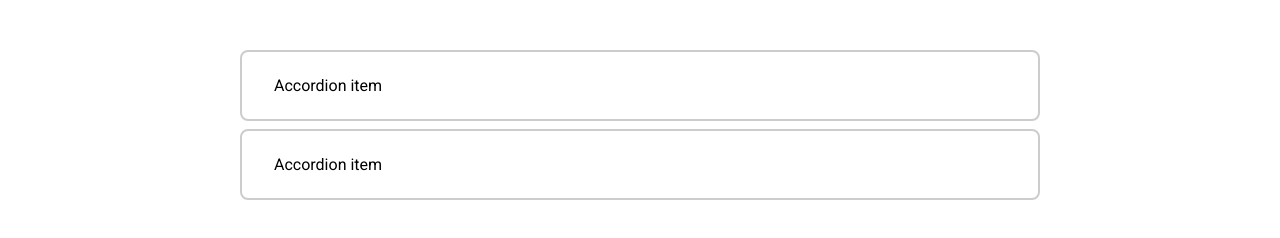
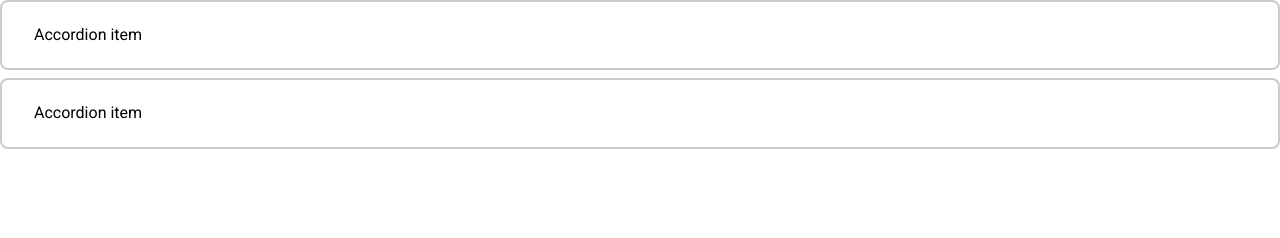
Before and after one commit to js-tasks-ru/htmlcss-20210409_kivals-90, a website: page 03-lection1/02-accordion/index.html in a window 1280 px wide. Drawn offline with nearby package versions, Linux system fonts and the light colour scheme.

Commit message:
Fix accordion

```diff
--- a/03-lection1/02-accordion/index.html
+++ b/03-lection1/02-accordion/index.html
@@ -2,6 +2,7 @@
 <!-- Страница с аккордеоном -->
 <html lang="ru">
     <head>
+        <link rel="stylesheet" href="../../node_modules/normalize.css/normalize.css">
         <link rel="stylesheet" href="../../assets/css/main.css">
         <link rel="stylesheet" href="./accordion.css">
     </head>
--- a/assets/css/main.css
+++ b/assets/css/main.css
@@ -1,11 +1,24 @@
 @import '../fonts/fonts.css';
+@import '../../components/header/header.css';
+@import '../../components/main/main.css';
+@import '../../components/footer/footer.css';
 
 :root {
     --white: #ffffff;
     --black: #212429;
+    --primary-h: 228;
+    --primary-s: 81%;
+    --primary-l: 59%;
+    --primary: hsl(var(--primary-h), var(--primary-s), var(--primary-l));
+    --primary-darken: hsl(var(--primary-h), calc(var(--primary-s) - 12%) , calc(var(--primary-l) - 14%) );
+    --secondary-h: 255;
+    --secondary-s: 78%;
+    --secondary-l: 60%;
+    --secondary: hsl(var(--secondary-h), var(--secondary-s), var(--secondary-l));
+    --secondary-darken: hsl(var(--secondary-h), calc(var(--secondary-s) - 12%) , calc(var(--secondary-l) - 13%) );
     --pink: #F784AD;
     --purple: #7048E8;
-    --blue: #374FC7;
+    --blue: #4263EB;
     --red: #F03D3E;
     --grey-1: #F8F9FA;
     --grey-2: #DDE2E5;
@@ -15,15 +28,14 @@
     --error: var(--red);
     --success: var(--blue);
 
-    --primary: var(--blue);
-    --secondary: var(--purple);
+    --content-width: 1110px;
 }
 
 * {
     font-family: 'Roboto', sans-serif;
 }
 
-.wrapper {
-    max-width: 800px;
-    margin: 50px auto;
+.container {
+    margin: 0 auto;
+    max-width: var(--content-width);
 }
--- a/package.json
+++ b/package.json
@@ -27,6 +27,7 @@
   "dependencies": {
     "husky": "^6.0.0",
     "lint-staged": "^10.5.4",
+    "normalize.css": "^8.0.1",
     "prettier": "^2.2.1"
   }
 }
```
